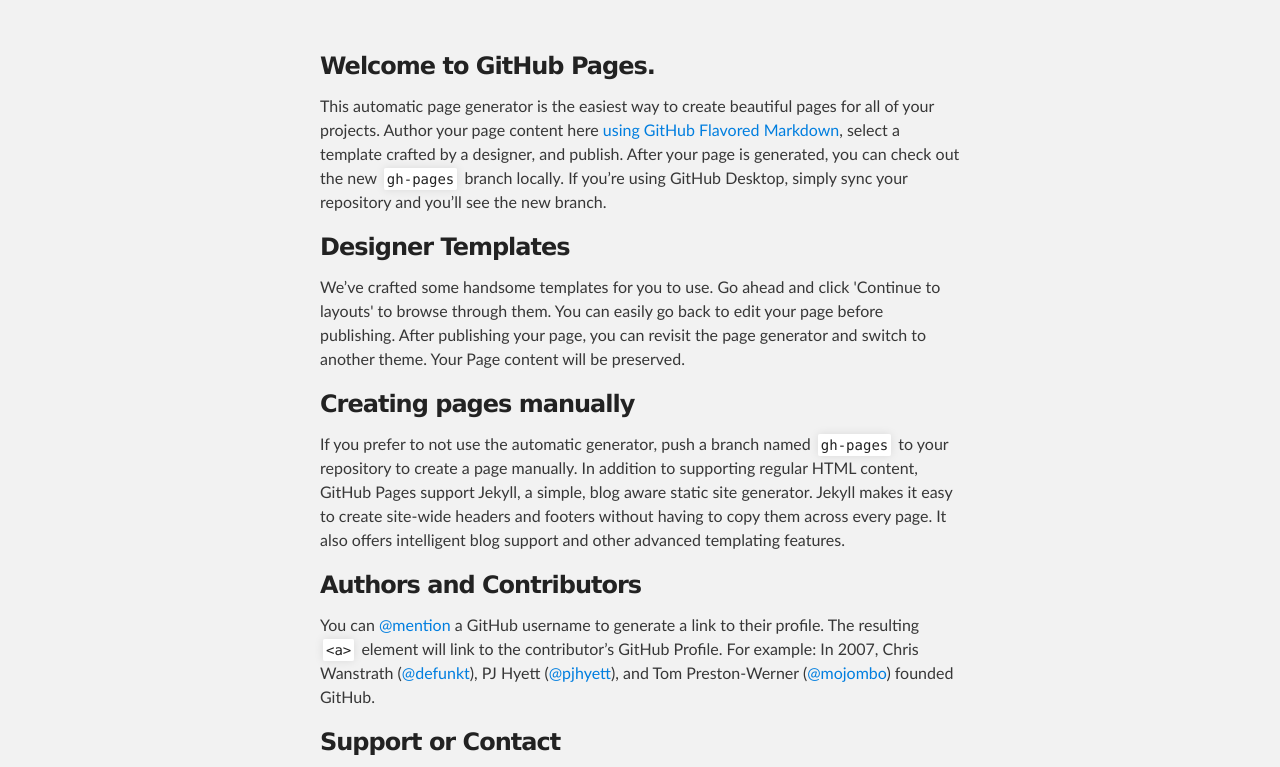
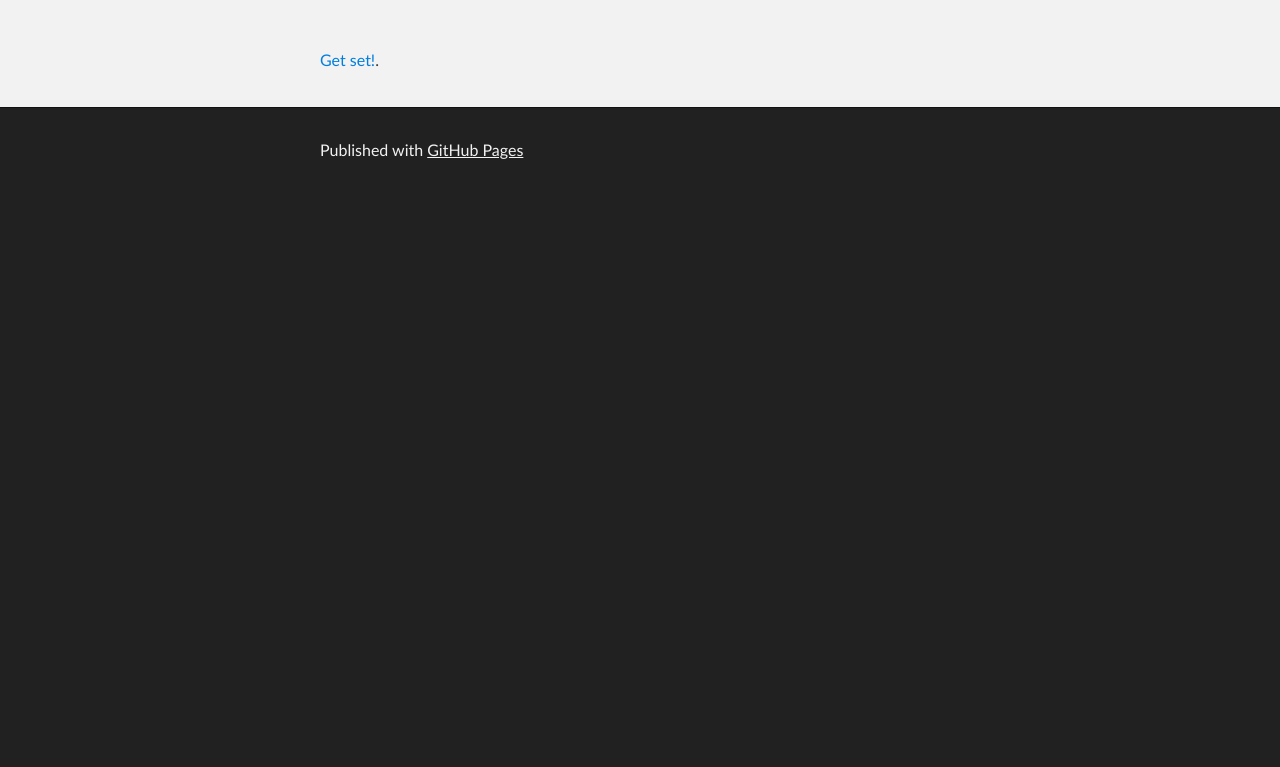
Before and after one commit to vpkannan/vpkannan.github.io, a plain HTML site: page index.html in a window 1280 px wide. Shown: the part 176-943 px from the top of the page. After the commit the page ends 800 px from the top, so only its background shows below. Drawn offline with Linux system fonts and the light colour scheme.

Commit message:
Replace master branch with page content via GitHub

```diff
--- a/index.html
+++ b/index.html
@@ -27,30 +27,7 @@
     <!-- MAIN CONTENT -->
     <div id="main_content_wrap" class="outer">
       <section id="main_content" class="inner">
-        <h3>
-<a id="welcome-to-github-pages" class="anchor" href="#welcome-to-github-pages" aria-hidden="true"><span aria-hidden="true" class="octicon octicon-link"></span></a>Welcome to GitHub Pages.</h3>
-
-<p>This automatic page generator is the easiest way to create beautiful pages for all of your projects. Author your page content here <a href="https://guides.github.com/features/mastering-markdown/">using GitHub Flavored Markdown</a>, select a template crafted by a designer, and publish. After your page is generated, you can check out the new <code>gh-pages</code> branch locally. If you’re using GitHub Desktop, simply sync your repository and you’ll see the new branch.</p>
-
-<h3>
-<a id="designer-templates" class="anchor" href="#designer-templates" aria-hidden="true"><span aria-hidden="true" class="octicon octicon-link"></span></a>Designer Templates</h3>
-
-<p>We’ve crafted some handsome templates for you to use. Go ahead and click 'Continue to layouts' to browse through them. You can easily go back to edit your page before publishing. After publishing your page, you can revisit the page generator and switch to another theme. Your Page content will be preserved.</p>
-
-<h3>
-<a id="creating-pages-manually" class="anchor" href="#creating-pages-manually" aria-hidden="true"><span aria-hidden="true" class="octicon octicon-link"></span></a>Creating pages manually</h3>
-
-<p>If you prefer to not use the automatic generator, push a branch named <code>gh-pages</code> to your repository to create a page manually. In addition to supporting regular HTML content, GitHub Pages support Jekyll, a simple, blog aware static site generator. Jekyll makes it easy to create site-wide headers and footers without having to copy them across every page. It also offers intelligent blog support and other advanced templating features.</p>
-
-<h3>
-<a id="authors-and-contributors" class="anchor" href="#authors-and-contributors" aria-hidden="true"><span aria-hidden="true" class="octicon octicon-link"></span></a>Authors and Contributors</h3>
-
-<p>You can <a href="https://help.github.com/articles/basic-writing-and-formatting-syntax/#mentioning-users-and-teams" class="user-mention">@mention</a> a GitHub username to generate a link to their profile. The resulting <code>&lt;a&gt;</code> element will link to the contributor’s GitHub Profile. For example: In 2007, Chris Wanstrath (<a href="https://github.com/defunkt" class="user-mention">@defunkt</a>), PJ Hyett (<a href="https://github.com/pjhyett" class="user-mention">@pjhyett</a>), and Tom Preston-Werner (<a href="https://github.com/mojombo" class="user-mention">@mojombo</a>) founded GitHub.</p>
-
-<h3>
-<a id="support-or-contact" class="anchor" href="#support-or-contact" aria-hidden="true"><span aria-hidden="true" class="octicon octicon-link"></span></a>Support or Contact</h3>
-
-<p>Having trouble with Pages? Check out our <a href="https://help.github.com/pages">documentation</a> or <a href="https://github.com/contact">contact support</a> and we’ll help you sort it out.</p>
+        <p><a href="http://rlv.zcache.co.nz/got_java_round_sticker-rcf5331cc7e81452680b213141b519936_v9waf_8byvr_324.jpg">Get set!</a>.</p>
       </section>
     </div>
 
```
Also changed, not shown: params.json (+1 -1 lines).
